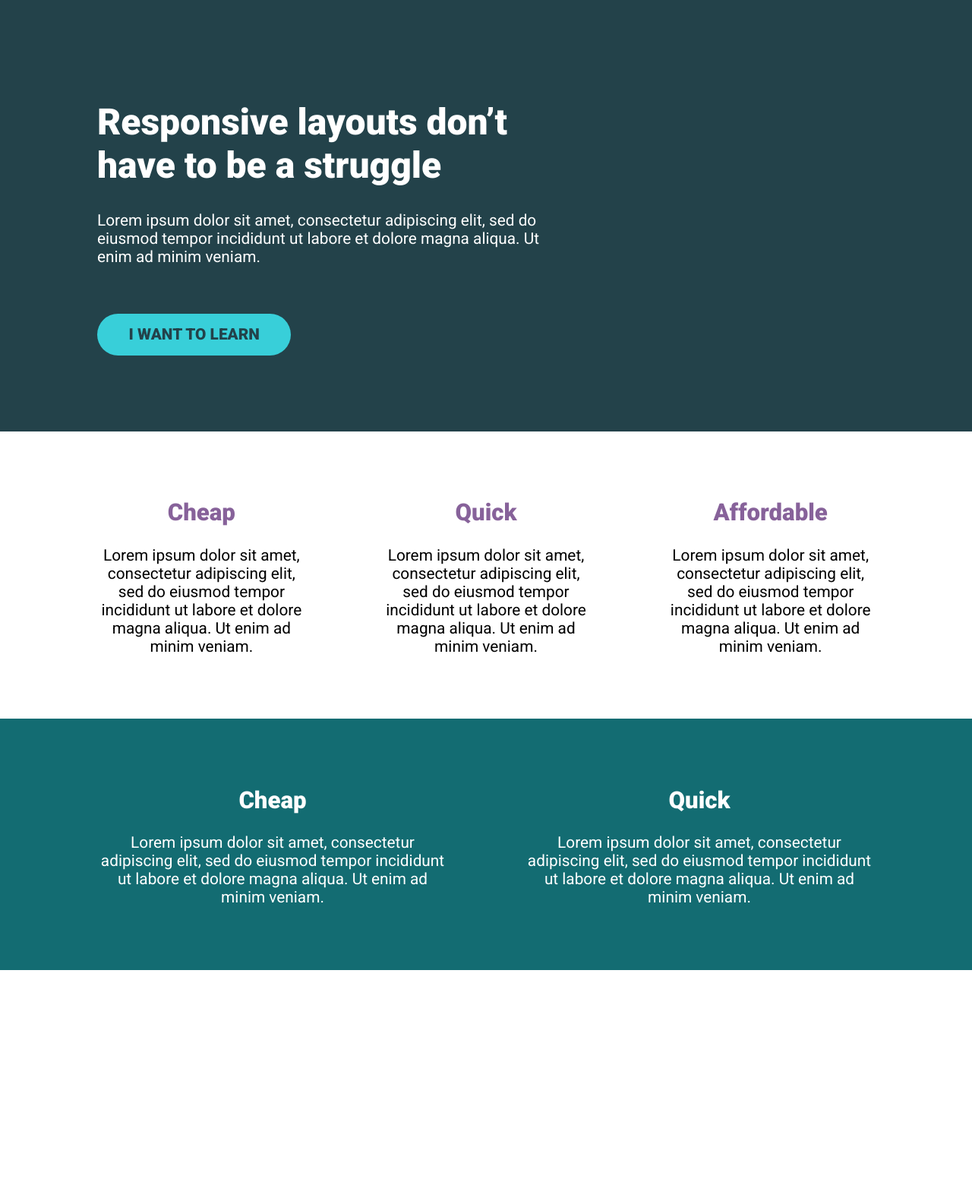
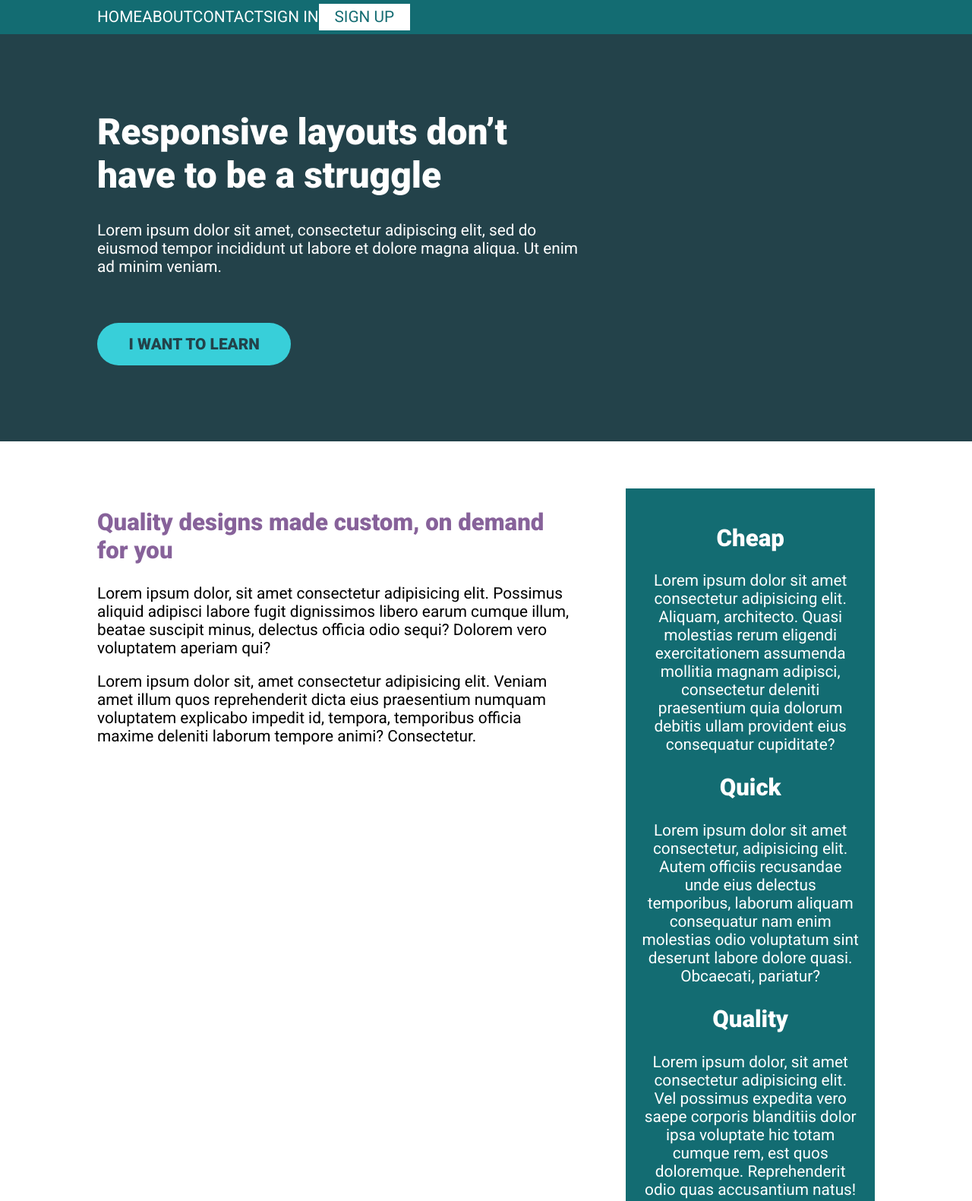
Before and after one commit to struk49/kpflexboxchallengeone, a plain HTML site: page index.html in a window 1280 px wide. Shown: the top 1581 px of the page at 76% size. Before the commit the page ends 1277 px from the top, so only its background shows below. Drawn offline with Linux system fonts and the light colour scheme.

Commit message:
added html and css for navbar

```diff
--- a/css/style.css
+++ b/css/style.css
@@ -1,25 +1,18 @@
 /*
 ////// For this challenge ///////
 
-- You will have to modify the HTML
-
-- You can add new classes in the HTML
-  if you need to
+- All text is in the text.md file
 
 // Requirements
-1. The headings in the first row must be
-   a different color
-2. The two .col at the bottom must go next
-   to one another
-3. The section at the bottom should have
-   a dark background color and a different
-   color of text
-4. I've removed the "gap" that I created,
-   so you'll have to add it back in
+1. Refer to the design specs for the
+   overall layout
+2. The image should line up with
+   the sidebar in the section
+   below
 
-   */
+*/
 
-   *, *::before, *::after {
+*, *::before, *::after {
     box-sizing: border-box;
 }
 
@@ -29,66 +22,49 @@ body {
     font-size: 1.3rem;
 }
 
+header
+{
+    background: #136c72;
+    padding: .5em 0;
+}
+
+.nav__list
+{
+    margin: 0;
+    padding: 0;
+    list-style: none;
+
+    display: flex;
+}
+
+.nav__link
+{
+    color: #FFF;
+    text-decoration: none;
+    text-transform: uppercase;
+}
+
+.nav__link--btn
+{
+    background: #FFF;
+    color: #136c72;
+    padding: .25em 1em;
+}
+
+img {
+    max-width: 100%;
+}
+
 h1 {
     font-size: 3rem;
+    margin-top: 0;
 }
 
-.container {
-    width: 80%;
-    max-width: 1100px;
-    margin: 0 auto;
-}
-
-.row {
-    /* display: flex => flex container */
-    display: flex;
-    flex-direction: row;
-
-    /* can't use yet */
-     /*gap: 100px;*/
-}
-
-.col {
-    /* these are now flex items */
-    width: 100%;
-    flex-direction: column;
-}
-
-.col + .col{
-    margin-left: 100px;
-}
-
-.hero {
-    padding: 100px 0;
-    background-color: #23424A;
-    color: #FFF;
-}
-
-.hero__text {
-    width: 60%;
-}
-
-.hero p {
-    margin-bottom: 3em;
-}
-
-.three-col
+.section-title
 {
-    text-align: center;
-    padding: 3em 0;
-}
-
-.three-col h2{
     color: #87629a;
 }
 
-.two-col
-{
-    text-align: center;
-    background-color: #136c72;
-    color: #FFF;
-    padding: 3em 0;
-}
 .btn {
     display: inline-block;
     text-decoration: none;
@@ -104,3 +80,65 @@ h1 {
 .btn:focus {
     opacity: .75;
 }
+
+.container {
+    width: 80%;
+    max-width: 1100px;
+    margin: 0 auto;
+}
+
+.row {
+    /* display: flex => flex container */
+    display: flex;
+    justify-content: space-between;
+
+    /* can't use yet */
+    /* gap: 100px; */
+}
+
+.col {
+    /* these are now flex items */
+    width: 100%;
+}
+
+.col + .col {
+    margin-left: 30px;
+}
+
+.hero {
+    padding: 100px 0;
+    background-color: #23424A;
+    color: #FFF;
+}
+
+.hero__text {
+    width: 62%;
+}
+
+.hero__img {
+    width: 32%;
+    align-self: flex-start;
+}
+
+.hero p {
+    margin-bottom: 3em;
+}
+
+.main
+{
+    margin-top: 3em;
+}
+
+.primary-content
+{
+    width: 62%;
+}
+
+.sidebar
+{
+    width: 32%;
+    padding: 1em;
+    text-align: center;
+    color: #FFF;
+    background-color: #136c72;
+}
--- a/index.html
+++ b/index.html
@@ -9,8 +9,21 @@
     <link rel="stylesheet" href="/css/style.css">
 </head>
 <body>
+    <header>
+        <div class="container">
+        <nav class="nav">
+            <ul class="nav__list">
+                <li class="nav__item"><a href="#" class="nav__link">HOME</a></li>
+                <li class="nav__item"><a href="#" class="nav__link">ABOUT</a></li>
+                <li class="nav__item"><a href="#" class="nav__link">CONTACT</a></li>
+                <li class="nav__item"><a href="#" class="nav__link">SIGN IN</a></li>
+                <li class="nav__item"><a href="#" class="nav__link nav__link--btn">SIGN UP</a></li>
+            </ul>
+        </nav>
+        </div>
+    </header>
     <div class="hero">
-        <div class="container">
+        <div class="container row">
             <div class="hero__text">
                 <h1>Responsive layouts don’t have to be a struggle</h1>
                 <p>Lorem ipsum dolor sit amet, consectetur adipiscing elit, sed do eiusmod tempor incididunt ut labore et dolore magna aliqua. Ut enim ad minim veniam.</p>
@@ -18,34 +31,22 @@
             </div>
         </div>
     </div>
-    <section class="three-col">
-    <div class="container row">
-            <div class="col">
-                <h2>Cheap</h2>
-                <p>Lorem ipsum dolor sit amet, consectetur adipiscing elit, sed do eiusmod tempor incididunt ut labore et dolore magna aliqua. Ut enim ad minim veniam.</p>
-            </div>
-            <div class="col">
-                <h2>Quick</h2>
-                <p>Lorem ipsum dolor sit amet, consectetur adipiscing elit, sed do eiusmod tempor incididunt ut labore et dolore magna aliqua. Ut enim ad minim veniam.</p>
-            </div>
-            <div class="col">
-                <h2>Affordable</h2>
-                <p>Lorem ipsum dolor sit amet, consectetur adipiscing elit, sed do eiusmod tempor incididunt ut labore et dolore magna aliqua. Ut enim ad minim veniam.</p>
-            </div>
-        </div>
-    </section>
-    <section class="two-col">
-    <div class="container row">
-    <div class="col">
-        <h2>Cheap</h2>
-        <p>Lorem ipsum dolor sit amet, consectetur adipiscing elit, sed do eiusmod tempor incididunt ut labore et dolore magna aliqua. Ut enim ad minim veniam.</p>
-    </div>
-    <div class="col">
-        <h2>Quick</h2>
-        <p>Lorem ipsum dolor sit amet, consectetur adipiscing elit, sed do eiusmod tempor incididunt ut labore et dolore magna aliqua. Ut enim ad minim veniam.</p>
-    </div>
-    </div>
-    </section>
+    <main class="main container row">
+        <section class="primary-content">
+            <h2 class="section-title">Quality designs made custom, on demand for you</h2>
+            <p>Lorem ipsum dolor, sit amet consectetur adipisicing elit. Possimus aliquid adipisci labore fugit dignissimos libero earum cumque illum, beatae suscipit minus, delectus officia odio sequi? Dolorem vero voluptatem aperiam qui?</p>
+            <p>Lorem ipsum dolor sit, amet consectetur adipisicing elit. Veniam amet illum quos reprehenderit dicta eius praesentium numquam voluptatem explicabo impedit id, tempora, temporibus officia maxime deleniti laborum tempore animi? Consectetur.</p>
+        </section>
+        <aside class="sidebar">
+            <h2 class="sidebar-title">Cheap</h2>
+            <p>Lorem ipsum dolor sit amet consectetur adipisicing elit. Aliquam, architecto. Quasi molestias rerum eligendi exercitationem assumenda mollitia magnam adipisci, consectetur deleniti praesentium quia dolorum debitis ullam provident eius consequatur cupiditate?</p>
+            <h2 class="sidebar-title">Quick</h2>
+            <p>Lorem ipsum dolor sit amet consectetur, adipisicing elit. Autem officiis recusandae unde eius delectus temporibus, laborum aliquam consequatur nam enim molestias odio voluptatum sint deserunt labore dolore quasi. Obcaecati, pariatur?</p>
+            <h2 class="sidebar-title">Quality</h2>
+            <p>Lorem ipsum dolor, sit amet consectetur adipisicing elit. Vel possimus expedita vero saepe corporis blanditiis dolor ipsa voluptate hic totam cumque rem, est quos doloremque. Reprehenderit odio quas accusantium natus!</p>
+        </aside>
+    </main>
+
 
 
 </body>
```
Also changed, not shown: images/blank.png (added).
